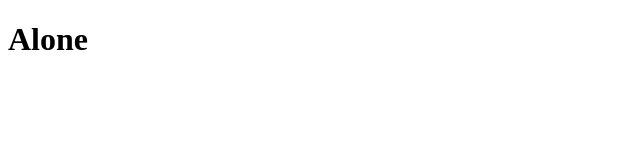
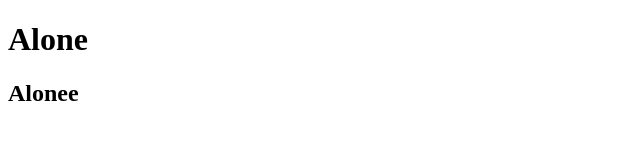
Before and after one commit to Alone1608/Githup, a plain HTML site: page index.html in a window 1280 px wide. Shown: the whole page, without its empty margins (0-640 px from the left). Drawn offline with Linux system fonts and the light colour scheme.

Commit message:
ikkinchisi

```diff
--- a/index.html
+++ b/index.html
@@ -8,5 +8,6 @@
 </head>
 <body>
     <h1>Alone</h1>
+    <h2>Alonee</h2>
 </body>
 </html>
```
